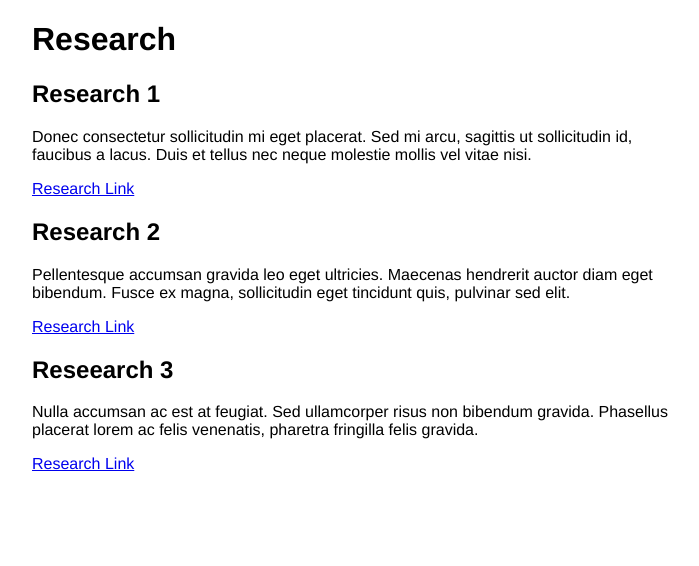
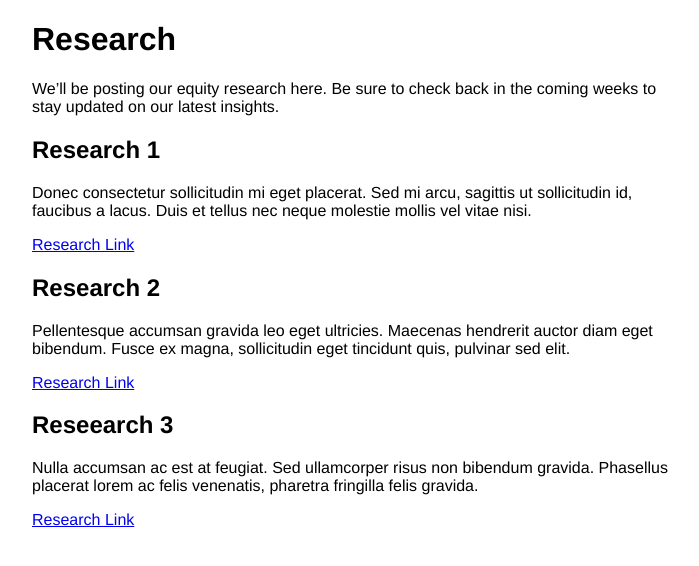
Before and after one commit to lrr-capital/lrr-capital, a Jekyll site: the page built from research.md, in a window 1280 px wide. Shown: the top 566 px of the page, without its empty margins (288-987 px from the left). Built offline with Jekyll 4.4.1, drawn with Linux system fonts in a browser that asks for light colours.

Commit message:
Update research.md

```diff
--- a/research.md
+++ b/research.md
@@ -3,6 +3,8 @@ layout: default
 title: Research
 ---
 # Research
+
+We'll be posting our equity research here. Be sure to check back in the coming weeks to stay updated on our latest insights.
 
 ## Research 1
 
```
